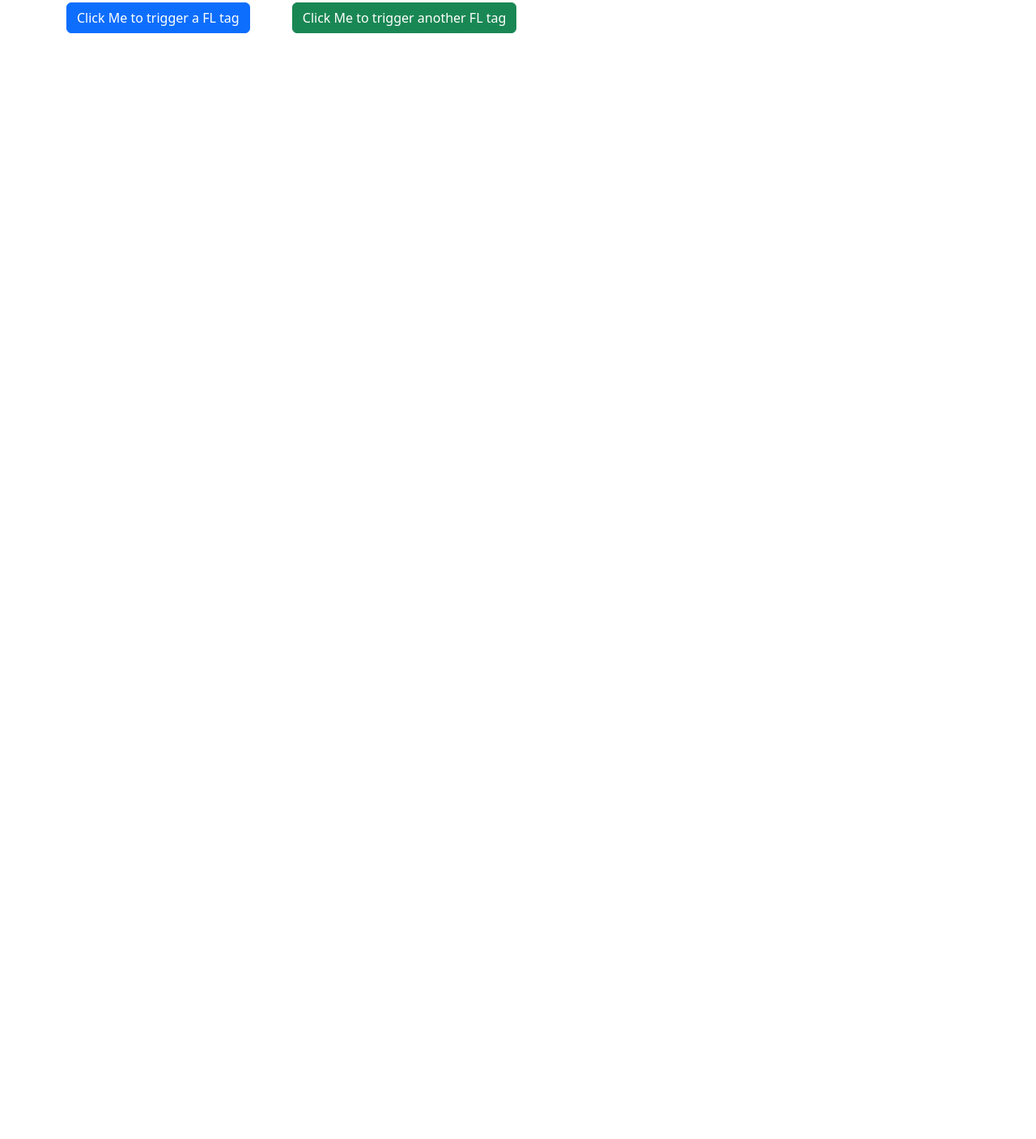
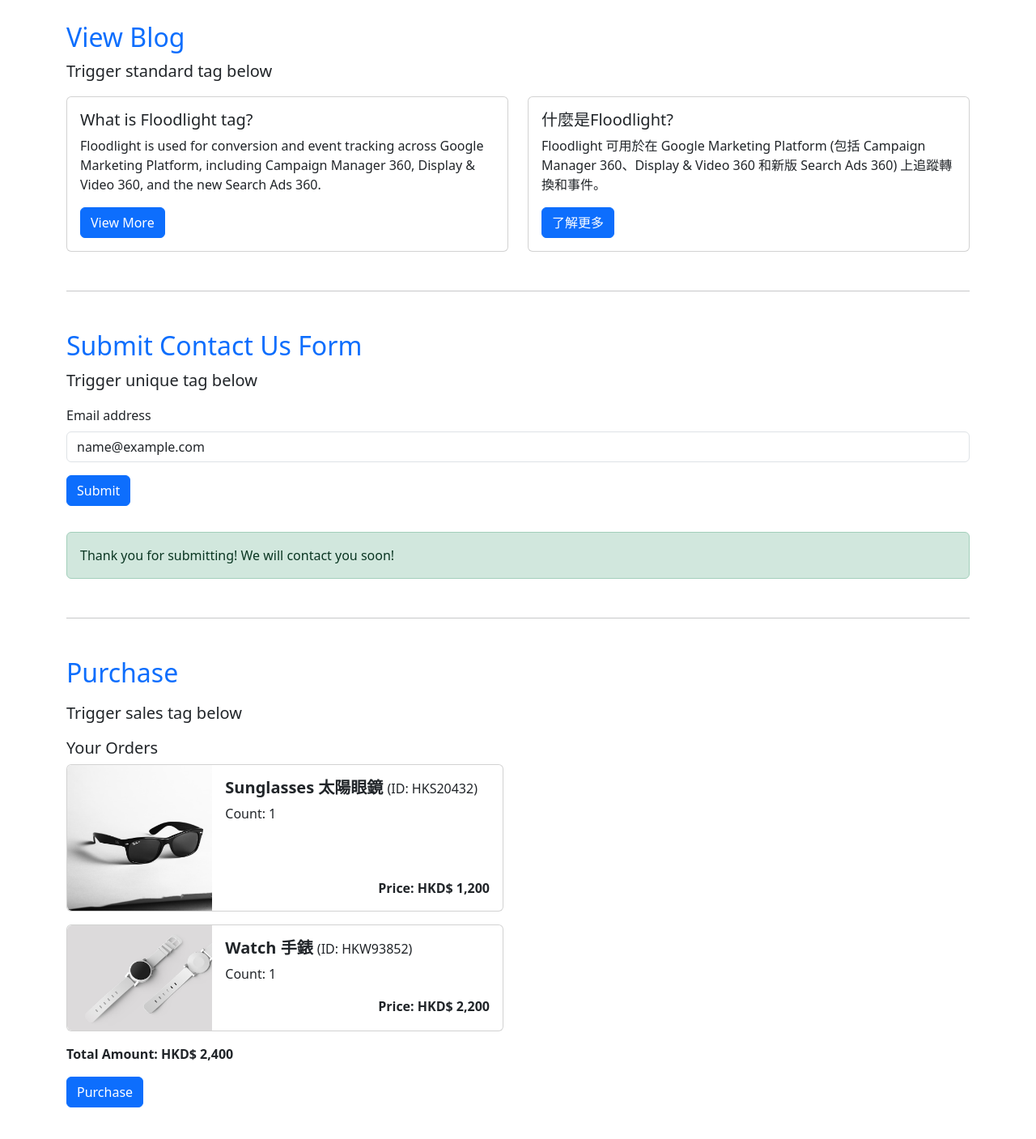
Before and after one commit to annnnangan/demo-page-for-floodlight-inspector-chrome-extension, a plain HTML site: page index.html in a window 1280 px wide. Shown: the part 117-1524 px from the top of the page at 81% size. Before the commit the page ends 800 px from the top, so only its background shows below. Drawn offline with nearby package versions, Linux system fonts and the light colour scheme.

Commit message:
Complete demo page layout

```diff
--- a/index.html
+++ b/index.html
@@ -30,11 +30,117 @@
       ><iframe src="https://www.googletagmanager.com/ns.html?id=GTM-KJQMSS3Q" height="0" width="0" style="display: none; visibility: hidden"></iframe
     ></noscript>
     <!-- End Google Tag Manager (noscript) -->
-    <div class="container mt-5">
+    <div class="container my-5">
       <h1 class="mb-4">Demo Page for Floodlight Inspector Chrome Extension</h1>
-      <button class="btn btn-primary me-5 btn-a">Click Me to trigger a FL tag</button>
-      <button class="btn btn-success btn-b">Click Me to trigger another FL tag</button>
     </div>
+
+    <!-- Section 1: View Blog -->
+    <div class="container my-5">
+      <h2 class="text-primary">View Blog</h2>
+      <p class="fs-5">Trigger standard tag below</p>
+      <div class="row">
+        <div class="col-sm-6 mb-3 mb-sm-0">
+          <div class="card h-100">
+            <div class="card-body">
+              <h5 class="card-title">What is Floodlight tag?</h5>
+              <p class="card-text">
+                Floodlight is used for conversion and event tracking across Google Marketing Platform, including Campaign Manager 360, Display & Video
+                360, and the new Search Ads 360.
+              </p>
+              <a href="https://support.google.com/campaignmanager/answer/3027419?hl=en" class="btn btn-primary" target="_blank">View More</a>
+            </div>
+          </div>
+        </div>
+        <div class="col-sm-6">
+          <div class="card h-100">
+            <div class="card-body d-flex flex-column">
+              <h5 class="card-title">什麼是Floodlight?</h5>
+              <p class="card-text flex-grow-1">
+                Floodlight 可用於在 Google Marketing Platform (包括 Campaign Manager 360、Display & Video 360 和新版 Search Ads 360)
+                上追蹤轉換和事件。
+              </p>
+              <div class="mt-auto">
+                <a
+                  href="https://support.google.com/campaignmanager/answer/3027419?hl=zh-Hant&sjid=16848987714771096958-AP"
+                  target="_blank"
+                  class="btn btn-primary"
+                  >了解更多</a
+                >
+              </div>
+            </div>
+          </div>
+        </div>
+      </div>
+    </div>
+
+    <div class="container my-5">
+      <hr />
+    </div>
+
+    <!-- Section 2: Submit Contact Us Form -->
+    <div class="container my-5">
+      <h2 class="text-primary">Submit Contact Us Form</h2>
+      <p class="fs-5">Trigger unique tag below</p>
+      <form id="contact-us-form">
+        <div class="mb-3">
+          <label for="email" class="form-label">Email address</label>
+          <input type="email" class="form-control" id="email" placeholder="name@example.com" value="name@example.com" />
+        </div>
+        <div class="mb-3">
+          <button type="submit" class="btn btn-primary mb-3">Submit</button>
+        </div>
+      </form>
+      <div class="alert alert-success" role="alert">Thank you for submitting! We will contact you soon!</div>
+    </div>
+
+    <div class="container my-5">
+      <hr />
+    </div>
+
+    <!-- Section 3: Purchase -->
+    <div class="container my-5">
+      <h2 class="mb-3 text-primary">Purchase</h2>
+      <p class="fs-5">Trigger sales tag below</p>
+      <form id="purchase-form">
+        <h5>Your Orders</h5>
+        <div class="card mb-3" style="max-width: 540px">
+          <div class="row g-0">
+            <div class="col-md-4">
+              <img src="/assets/sunglasses.jpg" class="img-fluid rounded-start" alt="sunglasses" />
+            </div>
+            <div class="col-md-8">
+              <div class="card-body d-flex flex-column h-100">
+                <h5 class="card-title fw-bold">Sunglasses 太陽眼鏡 <span class="fs-6 fw-normal">(ID: HKS20432)</span></h5>
+                <p class="card-text flex-grow-1">Count: 1</p>
+                <p class="card-text text-end fw-bold mt-auto">Price: HKD$ 1,200</p>
+              </div>
+            </div>
+          </div>
+        </div>
+        <div class="card mb-3" style="max-width: 540px">
+          <div class="row g-0">
+            <div class="col-md-4">
+              <img src="/assets/watch.jpg" class="img-fluid rounded-start h-100" alt="watch" />
+            </div>
+            <div class="col-md-8">
+              <div class="card-body">
+                <h5 class="card-title fw-bold">Watch 手錶 <span class="fs-6 fw-normal">(ID: HKW93852)</span></h5>
+                <p class="card-text">Count: 1</p>
+                <p class="card-text text-end fw-bold">Price: HKD$ 2,200</p>
+              </div>
+            </div>
+          </div>
+        </div>
+        <div class="mb-3">
+          <p class="fw-bold">Total Amount: HKD$ 2,400</p>
+        </div>
+
+        <div class="mb-3">
+          <button type="submit" class="btn btn-primary mb-3">Purchase</button>
+        </div>
+      </form>
+    </div>
+
     <script
       src="https://cdn.jsdelivr.net/npm/bootstrap@5.3.3/dist/js/bootstrap.bundle.min.js"
       integrity="sha384-YvpcrYf0tY3lHB60NNkmXc5s9fDVZLESaAA55NDzOxhy9GkcIdslK1eN7N6jIeHz"
```
Also changed, not shown: assets/sunglasses.jpg (added), assets/watch.jpg (added), index.js (added), 2 other files.
